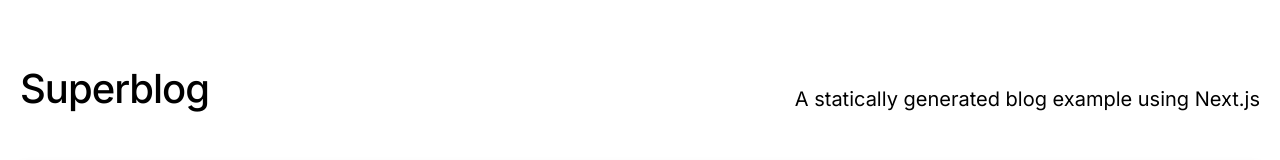
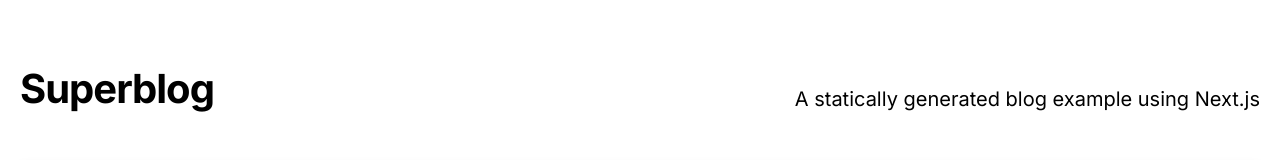
Before and after one commit to lowen-studio/test-vercel-blog, a Next.js app: page / in a window 1280 px wide. Shown: the top 160 px of the page. Built offline with nearby package versions, Linux system fonts and the light colour scheme.

Commit message:
Update intro.tsx

```diff
--- a/src/app/_components/intro.tsx
+++ b/src/app/_components/intro.tsx
@@ -3,7 +3,7 @@ import { CMS_NAME } from "@/lib/constants";
 export function Intro() {
   return (
     <section className="flex-col md:flex-row flex items-center md:justify-between mt-16 mb-16 md:mb-12">
-      <h1 className="text-5xl md:text-5xl font-medium tracking-tight leading-tight md:pr-8">
+      <h1 className="text-5xl md:text-5xl font-bold tracking-tight leading-tight md:pr-8">
         Superblog
       </h1>
       <h4 className="text-center md:text-left text-xl mt-5 md:pl-8">
```
